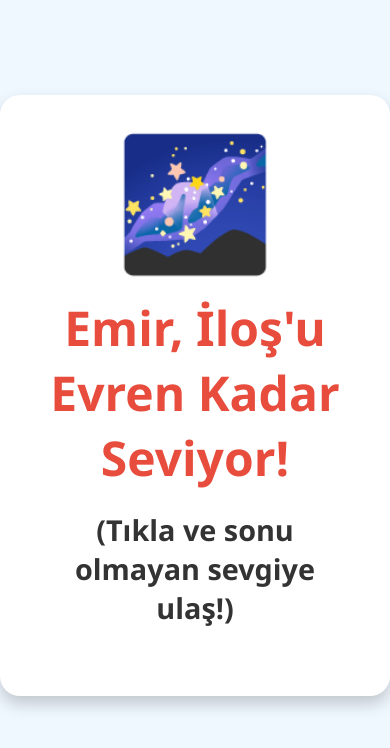
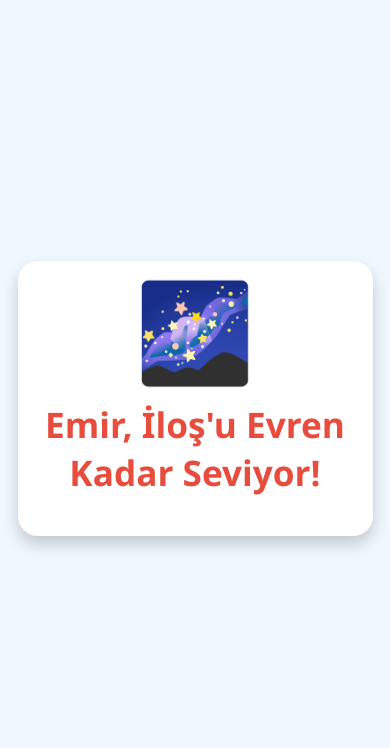
Before and after one commit to emirbsyc/emirilos, a plain HTML site: page evren.html in a window 390 px wide. Drawn offline with Linux system fonts and the light colour scheme.

Commit message:
Update evren.html

```diff
--- a/evren.html
+++ b/evren.html
@@ -5,7 +5,6 @@
     <meta name="viewport" content="width=device-width, initial-scale=1.0">
     <title>Emir, İloş'u Evren Kadar Seviyor</title>
     <style>
-        /* CSS kodu ay.html ile aynı */
         body {
             font-family: 'Segoe UI', Tahoma, Geneva, Verdana, sans-serif;
             display: flex;
@@ -16,6 +15,8 @@
             margin: 0;
             background-color: #f0f8ff;
             color: #333;
+            padding: 20px;
+            box-sizing: border-box;
         }
         .container {
             cursor: pointer;
@@ -27,6 +28,8 @@
             transition: transform 0.3s ease-in-out;
             text-decoration: none;
             color: inherit;
+            max-width: 90%;
+            width: 500px;
         }
         .container:hover {
             transform: scale(1.05);
@@ -35,15 +38,12 @@
             color: #e74c3c;
             font-size: 3em;
             margin-bottom: 20px;
+            word-break: break-word;
         }
         .emoji {
             font-size: 8em;
             line-height: 1;
-        }
-        p {
-            font-size: 1.8em;
-            font-weight: bold;
-            margin-top: 10px;
+            margin-bottom: 10px;
         }
         .message {
             color: #ff0000;
@@ -51,9 +51,25 @@
             margin-top: 20px;
             opacity: 0;
             transition: opacity 0.5s ease-in-out;
+            text-align: center;
         }
         .message.show {
             opacity: 1;
+        }
+        /* Mobil Cihazlar İçin Medya Sorgusu */
+        @media (max-width: 600px) {
+            .container {
+                padding: 20px;
+            }
+            h1 {
+                font-size: 2.2em;
+            }
+            .emoji {
+                font-size: 6em;
+            }
+            .message {
+                font-size: 1.2em;
+            }
         }
     </style>
 </head>
@@ -61,7 +77,6 @@
     <div class="container" onclick="showErrorMessage('sonsuz.html')">
         <span class="emoji">🌌</span>
         <h1>Emir, İloş'u Evren Kadar Seviyor!</h1>
-        <p>(Tıkla ve sonu olmayan sevgiye ulaş!)</p>
     </div>
     <div id="errorMessage" class="message">Yanlış! Ama yaklaştın...</div>
 
```
